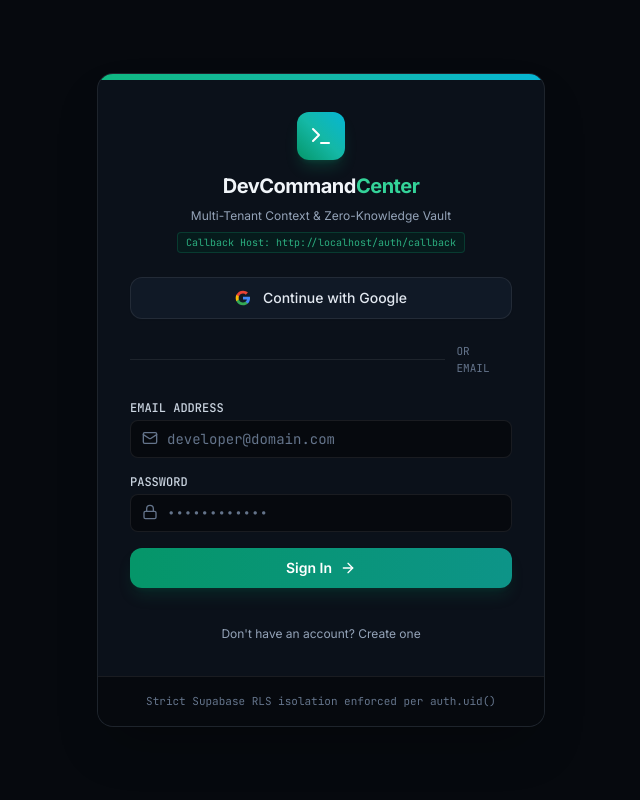
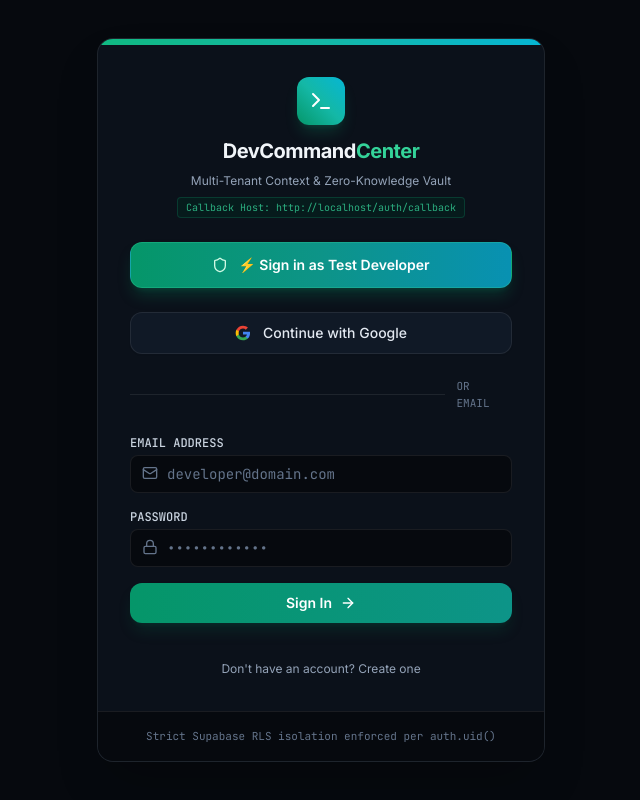
Before and after one commit to kishankansara/dev-command-center, a Next.js app in the folder apps/web/: page /login in a window 1280 px wide. Shown: the whole page, without its empty margins (319-959 px from the left). Built offline with nearby package versions, Linux system fonts and the light colour scheme; no server answers.

Commit message:
feat(auth): add 1-click test developer login button with zero redirects

```diff
--- a/apps/web/src/app/login/page.tsx
+++ b/apps/web/src/app/login/page.tsx
@@ -103,6 +103,36 @@
     }
   };
 
+  const handleQuickTestLogin = async () => {
+    setIsSubmitting(true);
+    const testEmail = 'developer@commandcenter.io';
+    const testPassword = 'DevPassword2026!';
+    try {
+      // First attempt sign-in
+      const { error: signInErr } = await signInWithEmail(testEmail, testPassword);
+      if (!signInErr) {
+        toast('Logged in as Test Developer!', 'success');
+        router.push('/');
+        return;
+      }
+
+      // If user doesn't exist yet, sign them up
+      const { error: signUpErr } = await signUpWithEmail(testEmail, testPassword);
+      if (!signUpErr) {
+        toast('Test developer account provisioned & signed in!', 'success');
+        router.push('/');
+        return;
+      }
+
+      // If signup failed because already registered (e.g. password mismatch)
+      toast(signInErr.message || signUpErr?.message || 'Quick login failed', 'error');
+    } catch (err: any) {
+      toast(err?.message || 'Failed to authenticate test developer', 'error');
+    } finally {
+      setIsSubmitting(false);
+    }
+  };
+
   return (
     <div className="min-h-screen flex flex-col items-center justify-center p-4 bg-command-950">
       <div className="w-full max-w-md bg-command-900 border border-command-border rounded-2xl shadow-2xl overflow-hidden animate-fade-in">
@@ -134,6 +164,17 @@
               <span>Local development mode active. Click any action to enter dashboard.</span>
             </div>
           )}
+
+          {/* 1-Click Instant Test Developer Login (No OAuth / Zero Redirects) */}
+          <button
+            type="button"
+            disabled={isSubmitting}
+            onClick={handleQuickTestLogin}
+            className="w-full flex items-center justify-center gap-2.5 px-4 py-3 rounded-xl bg-gradient-to-r from-emerald-600 via-teal-600 to-cyan-600 hover:from-emerald-500 hover:to-teal-500 text-white font-semibold text-sm shadow-lg shadow-emerald-600/25 border border-emerald-400/30 transition-all hover:scale-[1.01] active:scale-[0.99] disabled:opacity-50"
+          >
+            <Shield className="w-4 h-4 text-emerald-100" />
+            <span>⚡ Sign in as Test Developer</span>
+          </button>
 
           {/* Google OAuth Button */}
           <button
```
